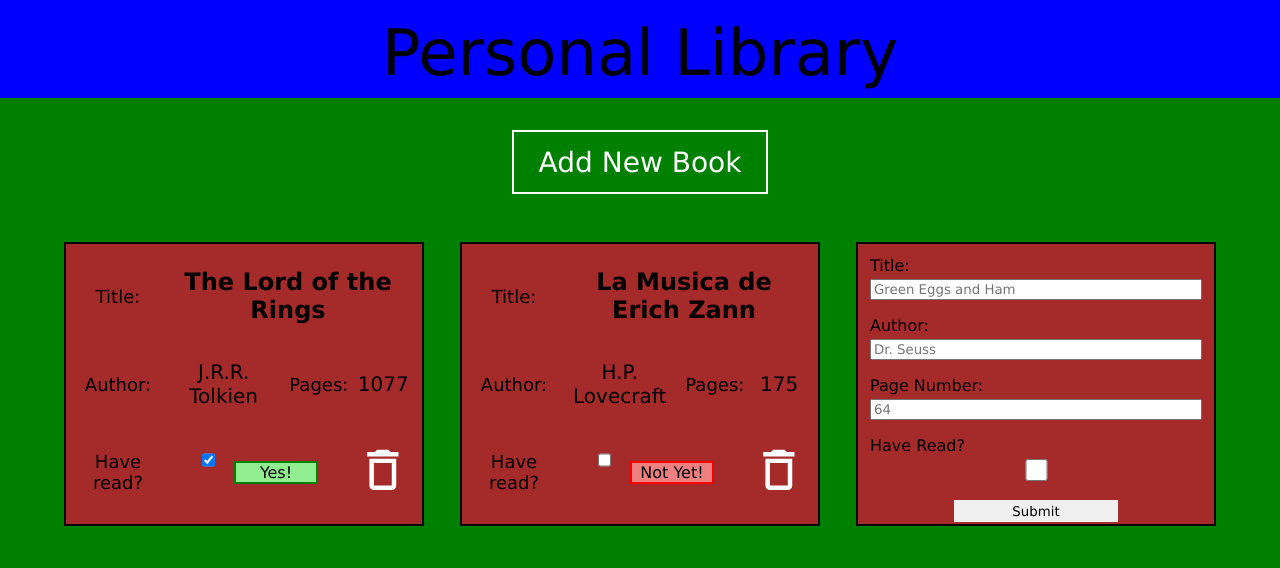
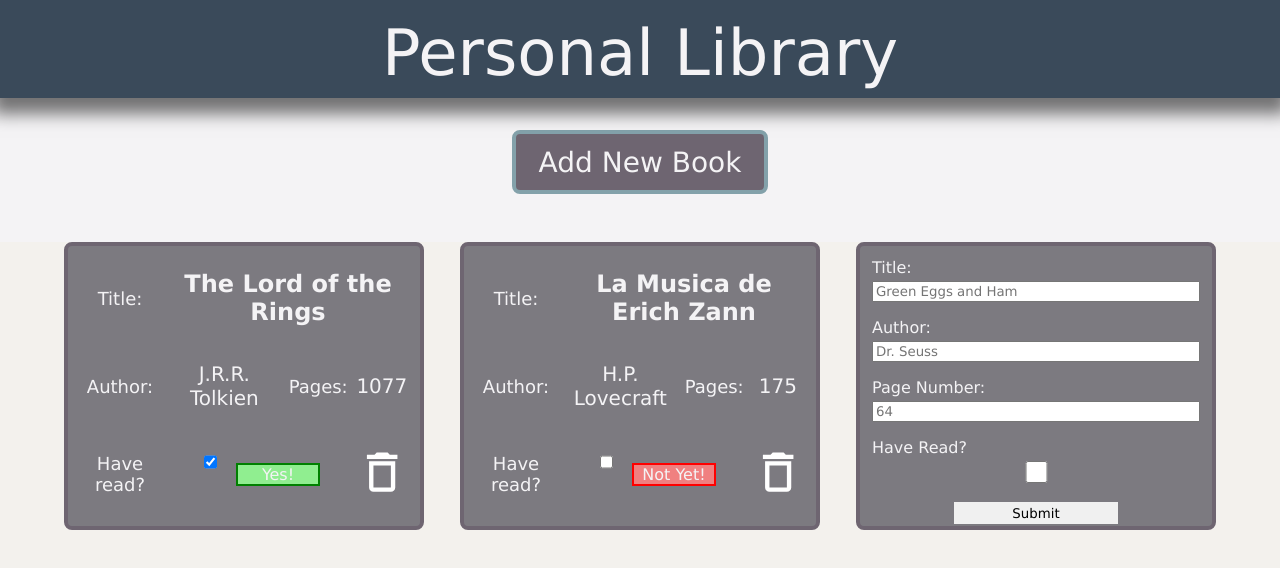
Before and after one commit to nwmason/library, a plain HTML site: page index.html in a window 1280 px wide. Both pictures are taken after a click on the button "Add New Book". Drawn offline with Linux system fonts and the light colour scheme.

Commit message:
Made the app slightly "less ugly", though with this project my main focus was on the javascript for sure

```diff
--- a/style.css
+++ b/style.css
@@ -5,7 +5,7 @@ body {
     grid-template-rows: 1fr 1fr 8fr;
     height: 100vh;
     width: 100%;
-    background-color: green;
+    background-color: #F4F3F5;
     box-sizing: border-box;
 }
 
@@ -25,6 +25,7 @@ body {
     background-color: black;
     opacity: 0.7;
 }
+
 .warning-text {
     color: darkred;
     font-size: 32px;
@@ -44,7 +45,7 @@ body {
 
 .delete-book:hover {
     background-color: darkred;
-    color: white;
+    color: #F4F3F5;
     cursor: pointer;
 }
 
@@ -61,7 +62,10 @@ body {
 }
 
 .header {
-    background-color: blue;
+    background-color: #3A4A5A;
+    color: #F4F3F5;
+    z-index: 20;
+    box-shadow: 0 8px 16px 8px #00000088;
     font-size: 64px;
     padding-top: 16px;
     padding-bottom: 8px;
@@ -75,25 +79,26 @@ body {
     margin-bottom: 48px;
     justify-self: center;
     font-size: 28px;
-    background-color: green;
-    border: 2px solid white;
-    color: white;
+    background-color: #6E6571;
+    border: 4px solid #83A1AA;
+    border-radius: 8px;
+    color: #F4F3F5;
     transition: 0.25s;
 }
 
 #btn-new-book:hover {
     cursor: pointer;
-    background-color: rgb(0, 100, 0);
+    background-color: #6E6571;
+    border: 4px solid #94B2BB;
+    color: #A5C3CC;
 }
 
 #btn-new-book:active {
-    background-color: white;
-    border: 2px solid green;
-    color: green;
+    background-color: #7C7A80;
 }
 
 .container {
-    background-color: green;
+    background-color: #F3F1ED;
     display: grid;
     padding: clamp(1rem, 128px, 4rem);
     padding-top: 0px;
@@ -103,9 +108,11 @@ body {
 }
 
 .book-container {
-    border: 2px solid black;
+    border: 4px solid #6E6571;
+    border-radius: 8px;
     min-width: 300px;
-    background-color: brown;
+    background-color: #7C7A80;
+    color: #F4F3F5;
     height: 256px;
     text-align: center;
     padding: 12px;
@@ -177,9 +184,11 @@ body {
 }
 
 .form-container {
-    border: 2px solid black;
+    border: 4px solid #6E6571;
+    border-radius: 8px;
     min-width: 300px;
-    background-color: brown;
+    background-color: #7C7A80;
+    color: #F4F3F5;
     height: 256px;
     padding: 12px;
     gap: 8px;
```
